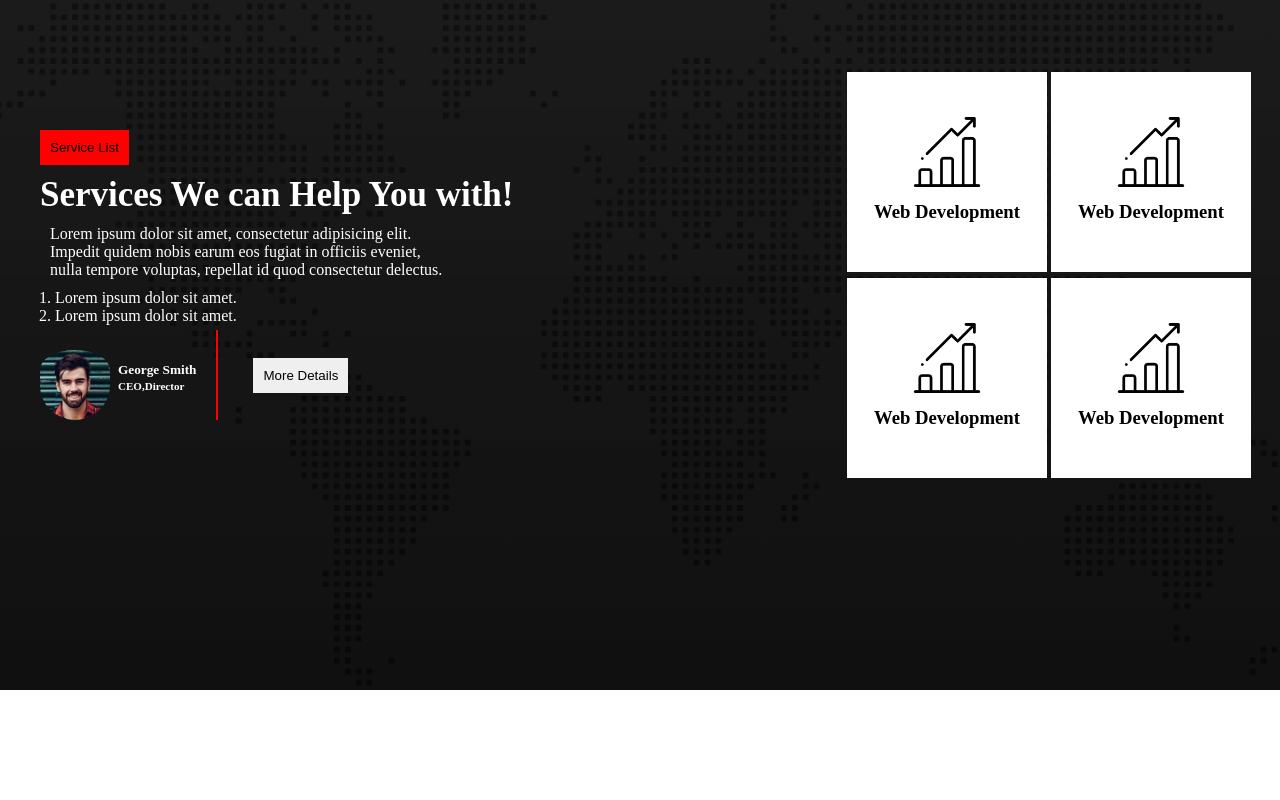
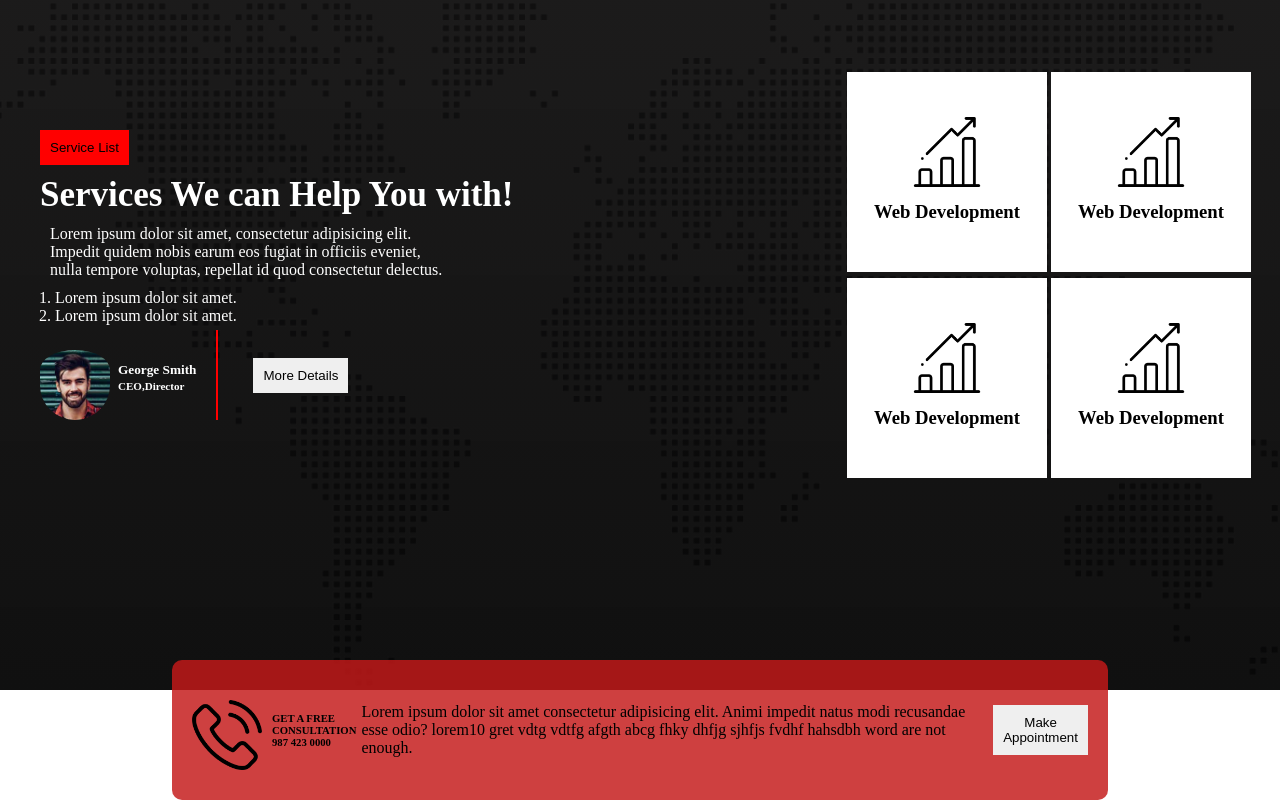
Before and after one commit to rummanara05/second-project, a plain HTML site: page index.html in a window 1280 px wide. Shown: the part 1049-1849 px from the top of the page. Before the commit the page ends 1739 px from the top, so only its background shows below. Drawn offline with Linux system fonts and the light colour scheme.

Commit message:
appointment section commit

```diff
--- a/index.html
+++ b/index.html
@@ -75,6 +75,20 @@
         </div>
         </div>
         </div>
+        <section>
+            <div class="appointment-container">
+                <div class="call-us">
+                    <img class="icon" src="Assets/phone-call.png" alt="">
+                    <h6>GET A FREE CONSULTATION <br> 987 423 0000</h6>
+                </div>
+                <div class="description">
+                    <p>Lorem ipsum dolor sit amet consectetur adipisicing elit. Animi impedit natus modi recusandae esse odio? lorem10 gret vdtg vdtfg afgth abcg fhky dhfjg sjhfjs fvdhf hahsdbh word are not enough.</p>
+                </div>
+                <div class="appointment-button">
+                    <button class="btn-2">Make Appointment</button>
+                </div>
+            </div>
+        </section>
     </main>
 
 
--- a/style.css
+++ b/style.css
@@ -122,3 +122,23 @@ ol{
 .right-serv-container{
 margin: 10px;
 }
+.call-us{
+    display:flex;
+    align-items: center;
+    gap: 10px;
+}
+.appointment-container{
+    display: flex;
+    align-items: center;
+    justify-content: space-around;
+    width: 70%;
+    margin: auto;
+    background-color: rgba(196, 25, 25, 0.827);
+    padding: 20px;
+    border-radius: 10px;
+    gap: 5px;
+    margin-top: -30px;
+}
+.description{
+
+}
```
